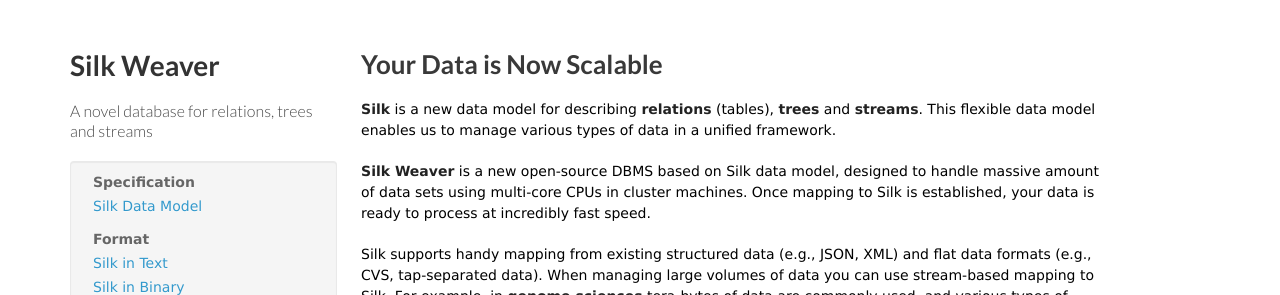
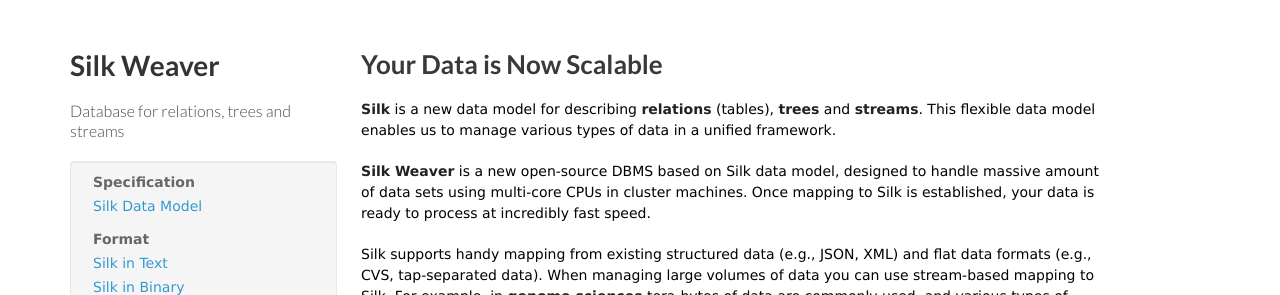
Before and after one commit to xerial/silk, a Jekyll site: the page built from index.md, in a window 1280 px wide. Shown: the top 295 px of the page. Built offline with Jekyll 4.4.1, drawn with Linux system fonts in a browser that asks for light colours; Markdown is read by kramdown in place of the engine named in the settings.

Commit message:
Use redcarpet. Fix styles

```diff
--- a/_includes/sidenav.html
+++ b/_includes/sidenav.html
@@ -1,6 +1,6 @@
 
   <a style="text-decoration:none;" href="{{ BASE_PATH }}/"><h1>Silk Weaver</h1></a>
-  <h5>A novel database for relations, trees and streams</h5>
+  <h5>Database for relations, trees and streams</h5>
 
 <div class="well sidebar-nav">
 <ul class="nav nav-list">
--- a/_includes/themes/twitter/default.html
+++ b/_includes/themes/twitter/default.html
@@ -2,7 +2,7 @@
 <html lang="en">
   <head>
     <meta charset="utf-8">
-    <title>{{ page.title }}</title>
+    <title>{{ page.title }} | Silk Weaver</title>
     {% if page.description %}<meta name="description" content="{{ page.description }}">{% endif %}
     <meta name="author" content="{{ site.author.name }}">
 
```
